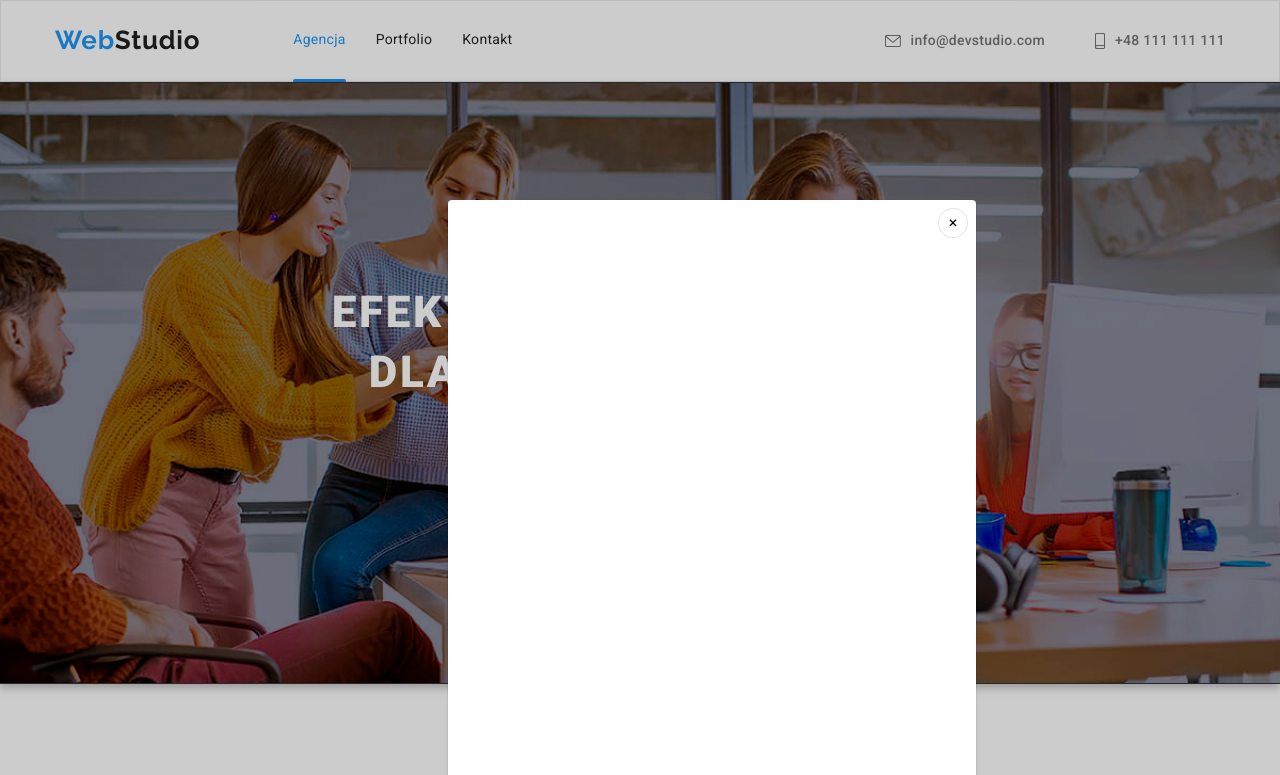
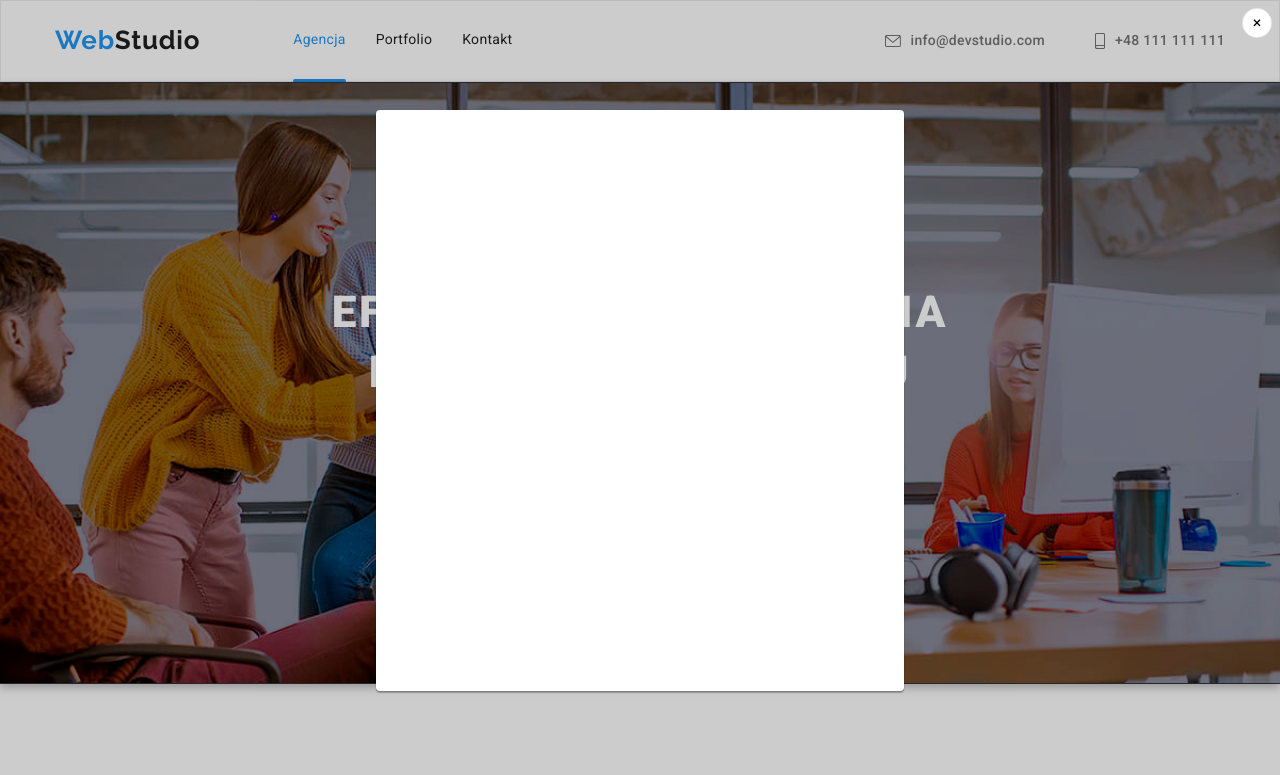
Before and after one commit to MagdalenaZawisza/goit-markup-hw-05, a plain HTML site: page index.html in a window 1280 px wide. Both pictures are taken after a click on the button "Zamów usługe". Shown: the top 775 px of the page. Drawn offline with Linux system fonts and the light colour scheme.

Commit message:
Zmiana modal

```diff
--- a/css/style.css
+++ b/css/style.css
@@ -140,7 +140,7 @@ body {
   position: relative;
   top: 32px;
 }
-
+/* hero */
 .primary {
   background-color: var(--bg-color);
   background-image: url(../images/header-img.jpg),
@@ -209,7 +209,6 @@ body {
 }
 
 /* oferta */
-
 .tender-title {
   font-weight: 700;
   font-size: 36px;
@@ -514,15 +513,17 @@ body {
   position: fixed;
   left: 0;
   top: 0;
+  bottom: 0;
+  right: 0;
   width: 100%;
   height: 100%;
+  display: flex;
+  justify-content: center;
+  align-items: center;
   background-color: rgba(0, 0, 0, 0.2);
   z-index: 1;
 }
 .modal {
-  position: absolute;
-  left: 35%;
-  top: 25%;
   width: 528px;
   min-height: 581px;
   background-color: var(--white-color);
```
